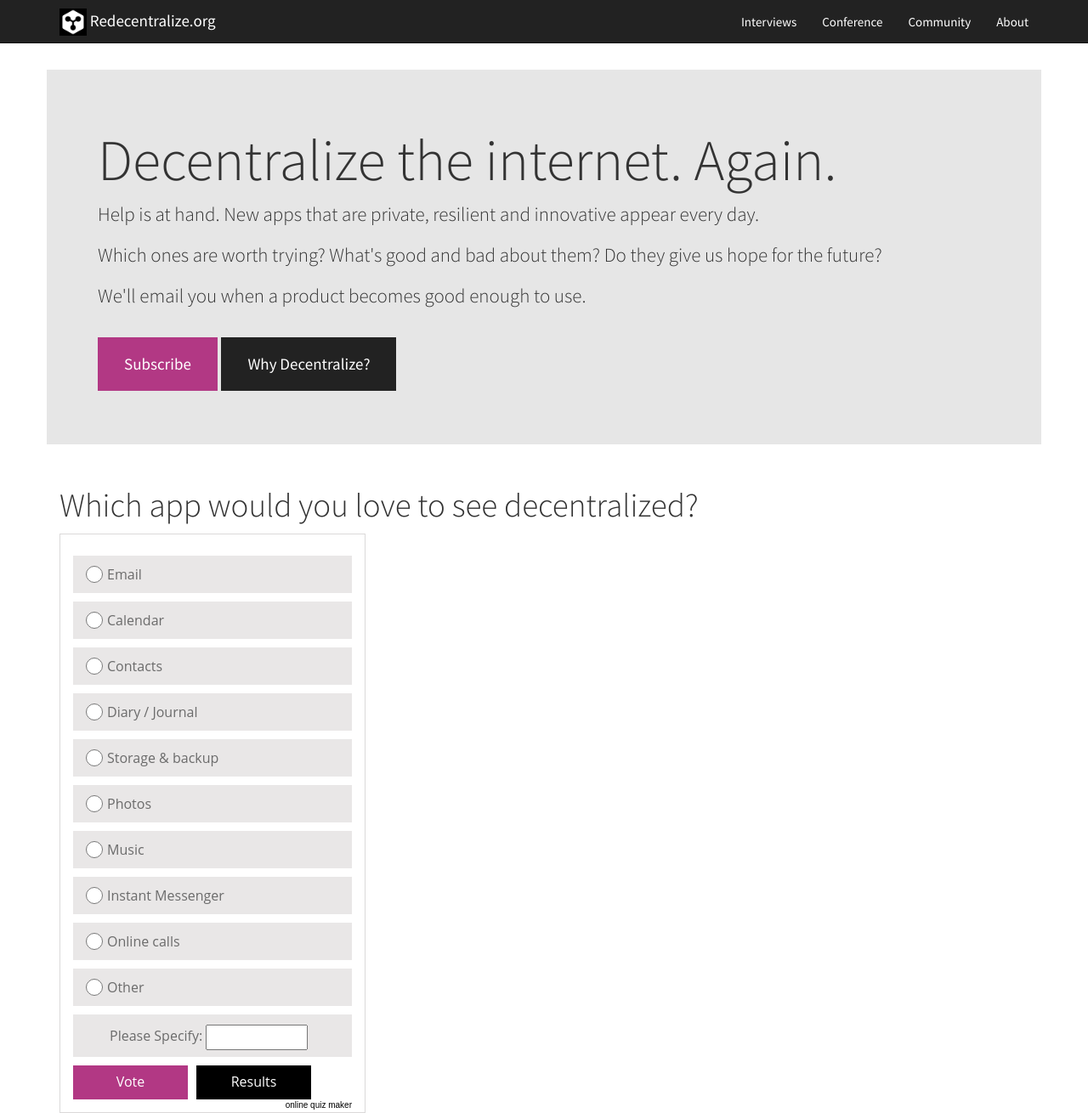
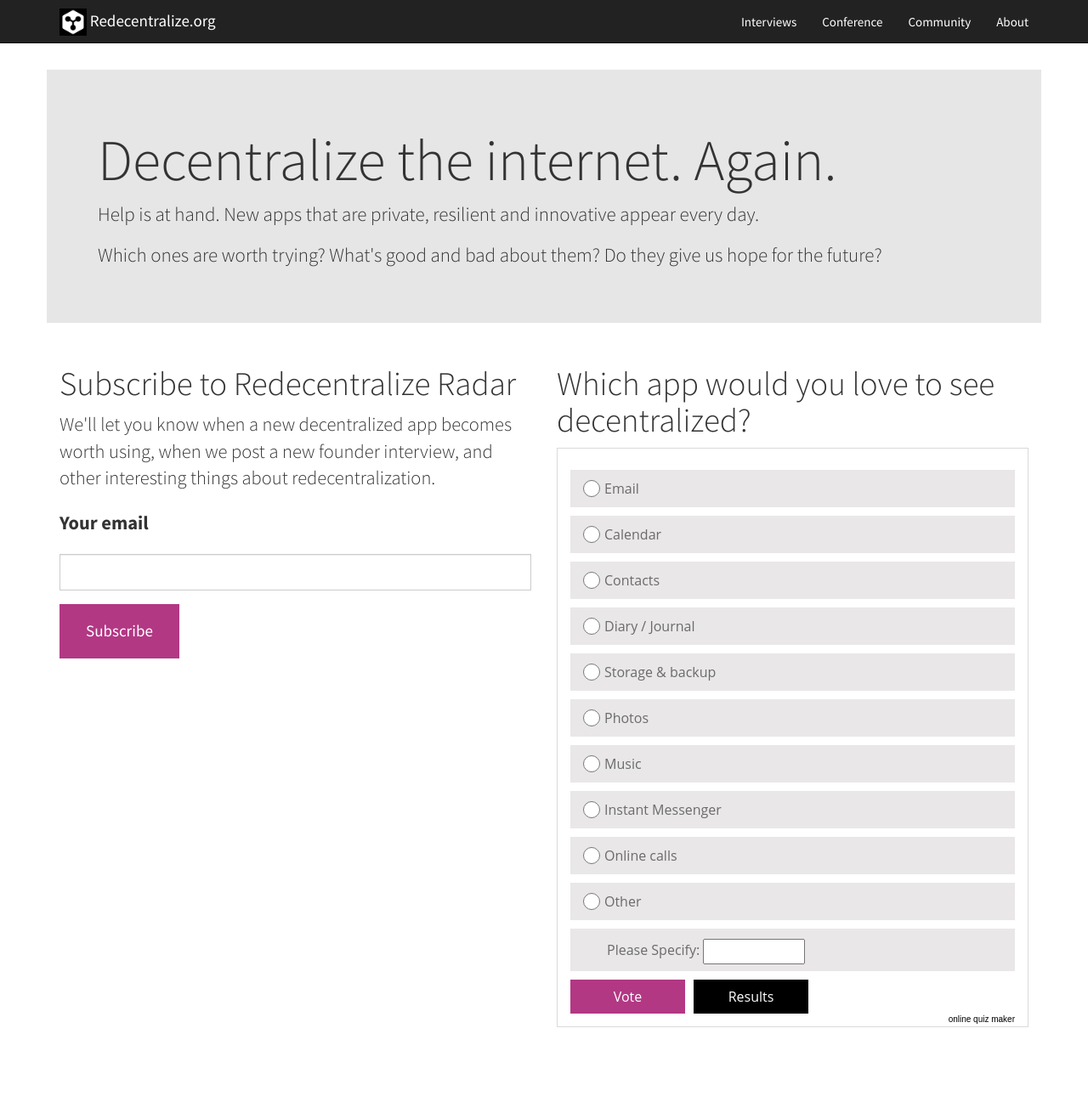
Before and after one commit to redecentralize/redecentralize-website, a Jekyll site: the page built from index.html, in a window 1280 px wide and 1310 px high. Shown: the whole window at 85% size. Built offline with Jekyll 4.4.1, drawn with Linux system fonts in a browser that asks for light colours; nearby versions of some CDN libraries; comment, search, counter and statistics services are not loaded.

Commit message:
Improve form for signup

```diff
--- a/assets/css/new.scss
+++ b/assets/css/new.scss
@@ -24,9 +24,6 @@ body {
   margin-top: -1px;
 }
 
-.actions {
-  margin-top: 32px;
-}
 .vote-button {
   background-color: $wheel-1;
 }
--- a/index.html
+++ b/index.html
@@ -17,26 +17,43 @@ id: index
       us hope for the future?
     </p>
 
-    <p>
-      We'll email you when a product becomes good enough to use.
-    </p>
-
-    <p class="actions">
-      <a class="btn btn-lg btn-primary" href="http://redecentralize.us7.list-manage1.com/subscribe?u=e695b0ee388925f96abc28c36&id=8718aeab17" target="_blank">
-        Subscribe
-      </a>
-      <a class="btn btn-lg btn-default" href="/about" target="_blank">
-        Why Decentralize?
-      </a>
-    </p>
-
   </div>
 </div>
 
-<h1>Which app would you love to see decentralized?</h1>
+<div class="row">
+  <div class="col-md-6">
 
-<div class="row">
-  <div class="col-md-4">
+    <h1>Subscribe to Redecentralize Radar</h1>
+    <p class="lead">
+	  We'll let you know when a new decentralized app becomes worth using, when
+we post a new founder interview, and other interesting things about
+redecentralization.
+    </p>
+<!-- Begin MailChimp Signup Form -->
+  <div id="mc_embed_signup">
+<form action="//redecentralize.us7.list-manage.com/subscribe/post?u=e695b0ee388925f96abc28c36&amp;id=8718aeab17" method="post" id="mc-embedded-subscribe-form" name="mc-embedded-subscribe-form" class="validate" target="_blank" novalidate>
+    <div id="mc_embed_signup_scroll">
+
+<div class="mc-field-group">
+	<label for="mce-EMAIL" class="lead" style="font-weight: bold">Your email</label>
+	<input type="email" value="" name="EMAIL" class="form-control required email" id="mce-EMAIL">
+</div>
+	<div id="mce-responses" class="clear">
+		<div class="response" id="mce-error-response" style="display:none"></div>
+		<div class="response" id="mce-success-response" style="display:none"></div>
+	</div>    <!-- real people should not fill this in and expect good things - do not remove this or risk form bot signups-->
+    <div style="position: absolute; left: -5000px;" aria-hidden="true"><input type="text" name="b_e695b0ee388925f96abc28c36_8718aeab17" tabindex="-1" value=""></div>
+    <div class="clear" style="margin-top: 16px"><input class="btn btn-lg btn-primary" type="submit" value="Subscribe" name="subscribe" id="mc-embedded-subscribe" class="button"></div>
+    </div>
+</form>
+</div>
+<!--End mc_embed_signup-->
+
+  </div>
+
+  <div class="col-md-6">
+  <h1>Which app would you love to see decentralized?</h1>
+
 
 <div class="poll" id="qp_all342337" style="width:100%;">
 <div id="qp_main342337" results="0" style=
```
